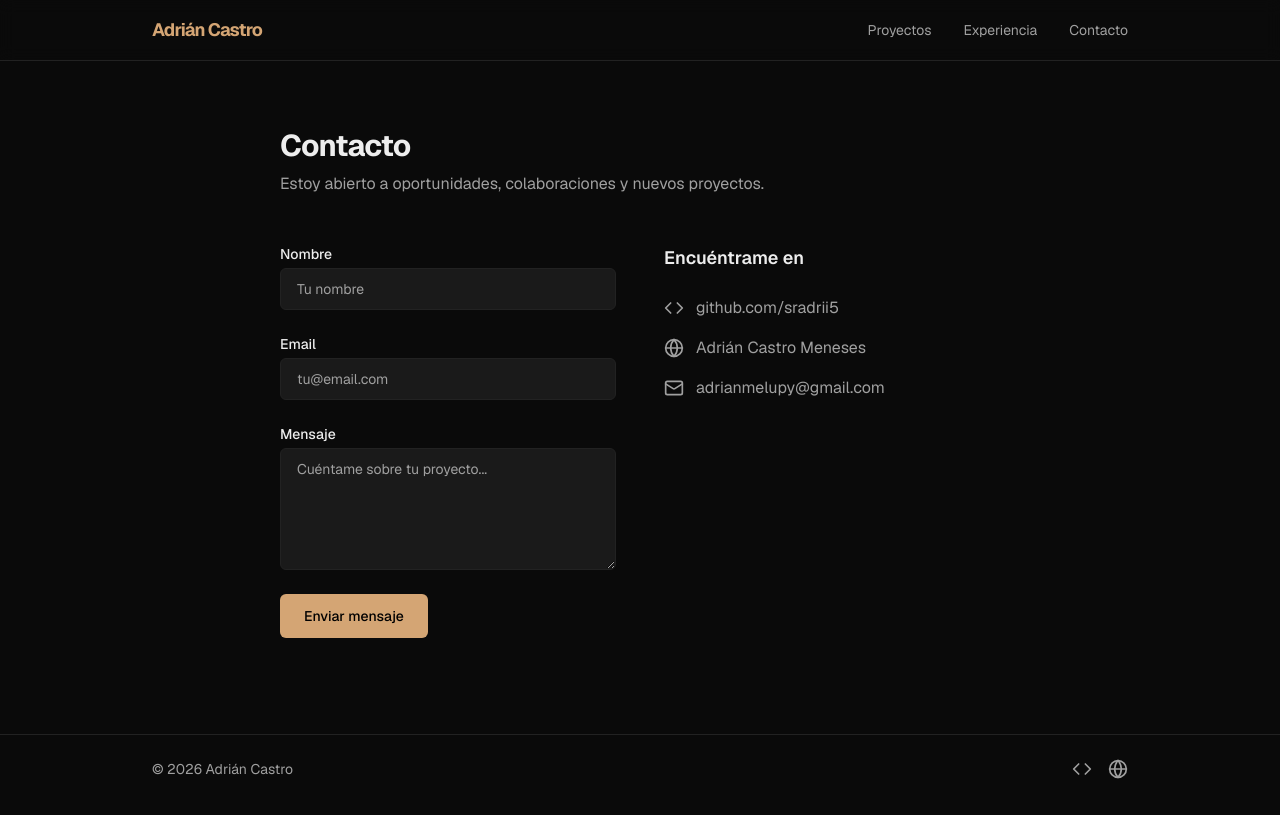
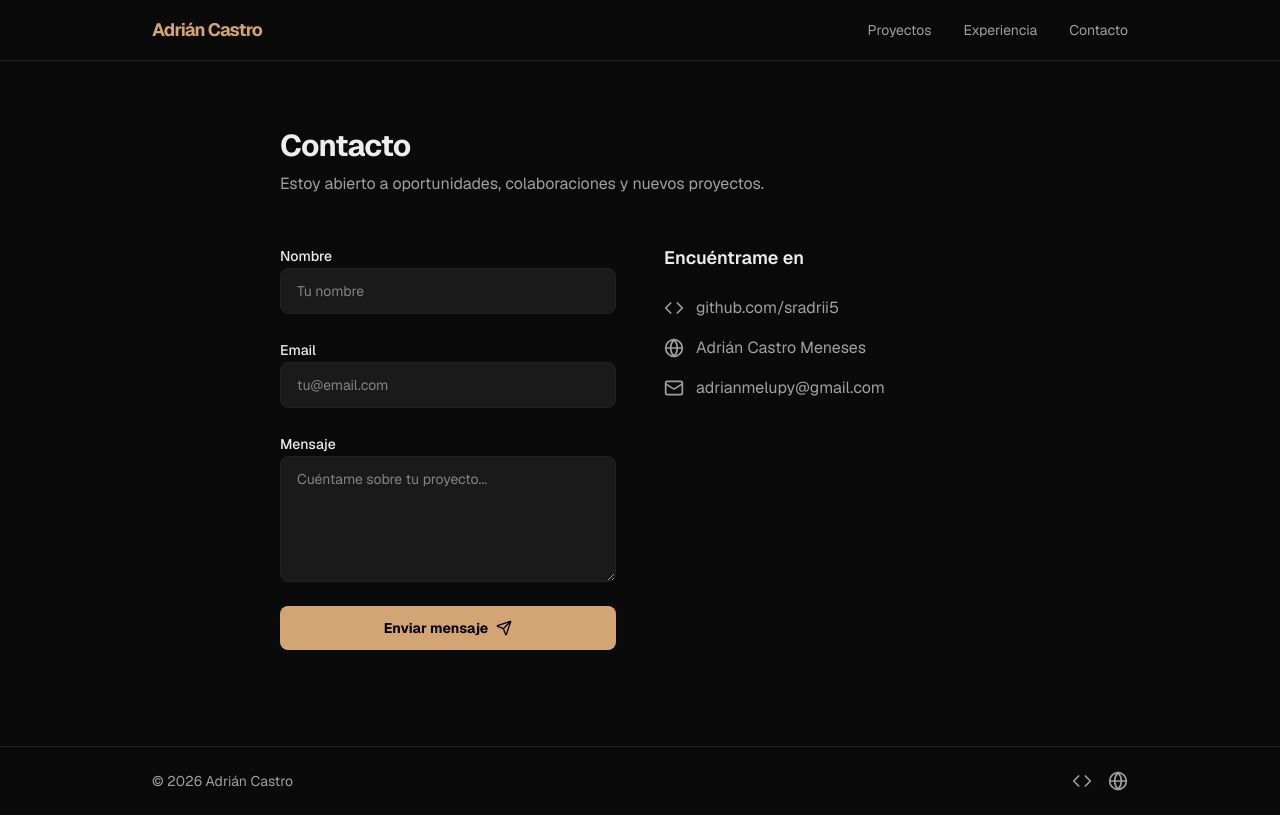
Before and after one commit to sradrii5/Portfolio, a Next.js app: page /contact in a window 1280 px wide. Built offline with nearby package versions, Linux system fonts and the light colour scheme.

Commit message:
fix: ensure professional contact form is active

```diff
--- a/src/components/contact-form.tsx
+++ b/src/components/contact-form.tsx
@@ -1,22 +1,61 @@
 "use client"
 
-import type { FormEvent } from "react"
+import { useState } from "react"
+import { motion, AnimatePresence } from "framer-motion"
+import { CheckCircle2, Send, Loader2 } from "lucide-react"
+import { sendEmail } from "@/app/actions"
 
 export default function ContactForm() {
-  const handleSubmit = (e: FormEvent) => {
-    e.preventDefault()
-    const form = e.target as HTMLFormElement
-    const data = new FormData(form)
-    const name = data.get("name")
-    const email = data.get("email")
-    const message = data.get("message")
-    window.location.href = `mailto:hello@adriancastro.dev?subject=Contacto desde portfolio - ${name}&body=${encodeURIComponent(`De: ${name} (${email})\n\n${message}`)}`
+  const [status, setStatus] = useState<"idle" | "loading" | "success" | "error">("idle")
+  const [errorMessage, setErrorMessage] = useState("")
+
+  async function handleSubmit(formData: FormData) {
+    setStatus("loading")
+    setErrorMessage("")
+
+    const result = await sendEmail(formData)
+
+    if (result.error) {
+      setErrorMessage(result.error)
+      setStatus("error")
+    } else {
+      setStatus("success")
+    }
+  }
+
+  if (status === "success") {
+    return (
+      <motion.div
+        initial={{ opacity: 0, scale: 0.9 }}
+        animate={{ opacity: 1, scale: 1 }}
+        className="flex flex-col items-center justify-center space-y-4 rounded-xl border border-gold/20 bg-card p-12 text-center"
+      >
+        <div className="flex h-16 w-16 items-center justify-center rounded-full bg-gold/10">
+          <CheckCircle2 className="h-8 w-8 text-gold" />
+        </div>
+        <h2 className="text-2xl font-bold">¡Mensaje enviado!</h2>
+        <p className="text-muted">
+          Gracias por contactar. Te responderé lo antes posible.
+        </p>
+        <button
+          onClick={() => setStatus("idle")}
+          className="mt-4 text-sm font-medium text-gold hover:underline"
+        >
+          Enviar otro mensaje
+        </button>
+      </motion.div>
+    )
   }
 
   return (
-    <form onSubmit={handleSubmit} className="space-y-6">
-      <div>
-        <label htmlFor="name" className="block text-sm font-medium text-foreground">
+    <motion.form
+      action={handleSubmit}
+      initial={{ opacity: 0, y: 20 }}
+      animate={{ opacity: 1, y: 0 }}
+      className="space-y-6"
+    >
+      <div className="space-y-2">
+        <label htmlFor="name" className="text-sm font-medium text-foreground">
           Nombre
         </label>
         <input
@@ -24,12 +63,13 @@ export default function ContactForm() {
           id="name"
           name="name"
           required
-          className="mt-1 block w-full rounded-md border border-border bg-card px-4 py-2.5 text-sm text-foreground placeholder-muted focus:border-gold focus:outline-none"
+          disabled={status === "loading"}
+          className="block w-full rounded-lg border border-border bg-card px-4 py-3 text-sm transition-all focus:border-gold focus:outline-none focus:ring-1 focus:ring-gold disabled:opacity-50"
           placeholder="Tu nombre"
         />
       </div>
-      <div>
-        <label htmlFor="email" className="block text-sm font-medium text-foreground">
+      <div className="space-y-2">
+        <label htmlFor="email" className="text-sm font-medium text-foreground">
           Email
         </label>
         <input
@@ -37,12 +77,13 @@ export default function ContactForm() {
           id="email"
           name="email"
           required
-          className="mt-1 block w-full rounded-md border border-border bg-card px-4 py-2.5 text-sm text-foreground placeholder-muted focus:border-gold focus:outline-none"
+          disabled={status === "loading"}
+          className="block w-full rounded-lg border border-border bg-card px-4 py-3 text-sm transition-all focus:border-gold focus:outline-none focus:ring-1 focus:ring-gold disabled:opacity-50"
           placeholder="tu@email.com"
         />
       </div>
-      <div>
-        <label htmlFor="message" className="block text-sm font-medium text-foreground">
+      <div className="space-y-2">
+        <label htmlFor="message" className="text-sm font-medium text-foreground">
           Mensaje
         </label>
         <textarea
@@ -50,16 +91,39 @@ export default function ContactForm() {
           name="message"
           rows={5}
           required
-          className="mt-1 block w-full rounded-md border border-border bg-card px-4 py-2.5 text-sm text-foreground placeholder-muted focus:border-gold focus:outline-none"
+          disabled={status === "loading"}
+          className="block w-full rounded-lg border border-border bg-card px-4 py-3 text-sm transition-all focus:border-gold focus:outline-none focus:ring-1 focus:ring-gold disabled:opacity-50"
           placeholder="Cuéntame sobre tu proyecto..."
         />
       </div>
+
+      <AnimatePresence>
+        {status === "error" && (
+          <motion.p
+            initial={{ opacity: 0, height: 0 }}
+            animate={{ opacity: 1, height: "auto" }}
+            exit={{ opacity: 0, height: 0 }}
+            className="text-sm text-red-500"
+          >
+            {errorMessage}
+          </motion.p>
+        )}
+      </AnimatePresence>
+
       <button
         type="submit"
-        className="rounded-md bg-gold px-6 py-3 text-sm font-medium text-black transition-opacity hover:opacity-90"
+        disabled={status === "loading"}
+        className="group relative flex w-full items-center justify-center gap-2 overflow-hidden rounded-lg bg-gold px-6 py-3 text-sm font-bold text-black transition-all hover:bg-gold/90 disabled:opacity-50"
       >
-        Enviar mensaje
+        {status === "loading" ? (
+          <Loader2 className="h-4 w-4 animate-spin" />
+        ) : (
+          <>
+            <span>Enviar mensaje</span>
+            <Send className="h-4 w-4 transition-transform group-hover:translate-x-1 group-hover:-translate-y-1" />
+          </>
+        )}
       </button>
-    </form>
+    </motion.form>
   )
 }
```
